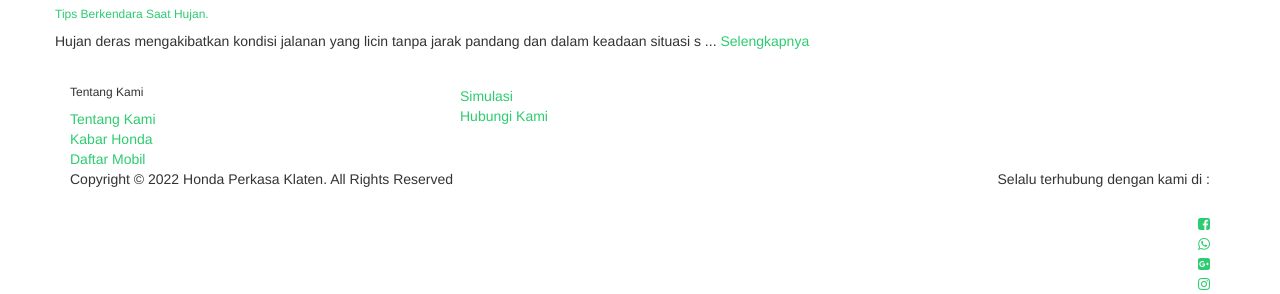
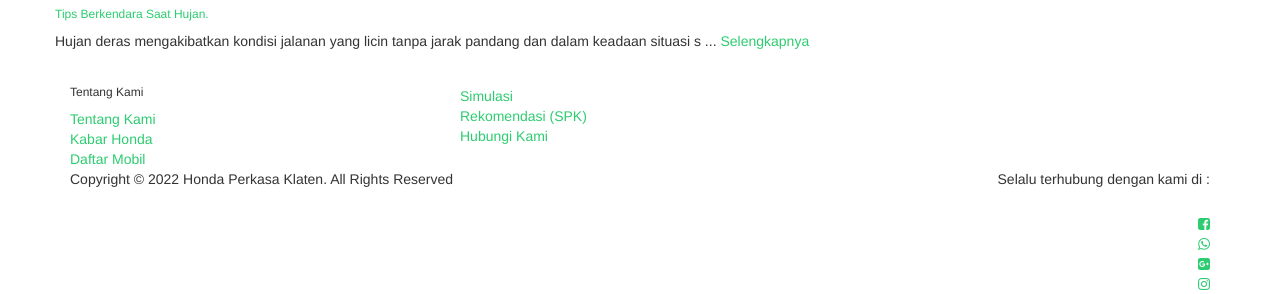
Before and after one commit to tingtung19/website-mobil, a CodeIgniter app: page /mobil_honda/index.php/home/index in a window 1280 px wide. Shown: the part 3568-3862 px from the top of the page. Run offline with CodeIgniter, Linux system fonts and the light colour scheme; data comes from the database, SQL or seed files in the repository; data that the repository does not hold is empty; some libraries are stand-ins or nearby versions; some web fonts are replaced.

Commit message:
merubah footer

```diff
--- a/application/views/frontend/footer.php
+++ b/application/views/frontend/footer.php
@@ -20,6 +20,7 @@
 
 
             <li><a href="<?php echo base_url('simulasi') ;?>">Simulasi</a></li>
+            <li><a href="<?php echo base_url('spk') ;?>">Rekomendasi (SPK)</a></li>
           <li><a href="<?php echo base_url('contact_us') ;?>">Hubungi Kami</a></li>
 
           </ul>
```
